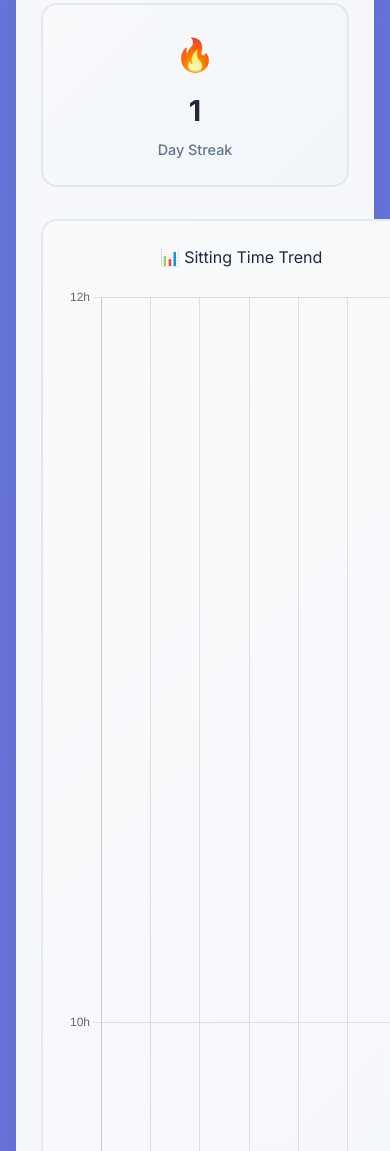
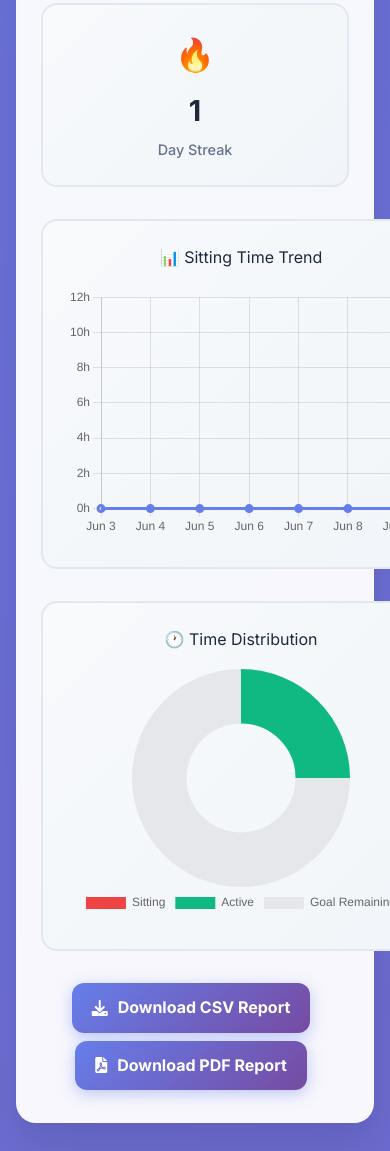
Before and after one commit to DJJ-developer/sitrisk-monitor, a website: page monitor.html in a window 390 px wide. Shown: the part 2455-3606 px from the top of the page. Drawn offline with nearby package versions, Linux system fonts and the light colour scheme.

Commit message:
Fix chart container height - reduce excessive chart size

```diff
--- a/monitor.html
+++ b/monitor.html
@@ -449,6 +449,20 @@
             #top-ad-banner, #middle-ad-banner, #bottom-ad-banner {
                 margin: 1rem 0;
             }
+
+            .chart-container {
+                height: 300px;
+                padding: 1rem;
+            }
+
+            .chart-container canvas {
+                max-height: 200px !important;
+            }
+
+            .stats-grid {
+                grid-template-columns: repeat(auto-fit, minmax(150px, 1fr));
+                gap: 1rem;
+            }
         }
 
         /* Statistics and Charts */
@@ -497,6 +511,14 @@
             border-radius: 16px;
             padding: 1.5rem;
             border: 2px solid #e2e8f0;
+            height: 350px;
+            display: flex;
+            flex-direction: column;
+        }
+
+        .chart-container canvas {
+            max-height: 250px !important;
+            flex: 1;
         }
 
         .period-btn {
@@ -668,6 +690,10 @@
             background: linear-gradient(135deg, #334155, #475569) !important;
             color: #f1f5f9 !important;
             border-color: #475569 !important;
+        }
+
+        .dark-mode .chart-container canvas {
+            max-height: 250px !important;
         }
 
         .dark-mode .stat-value {
```
